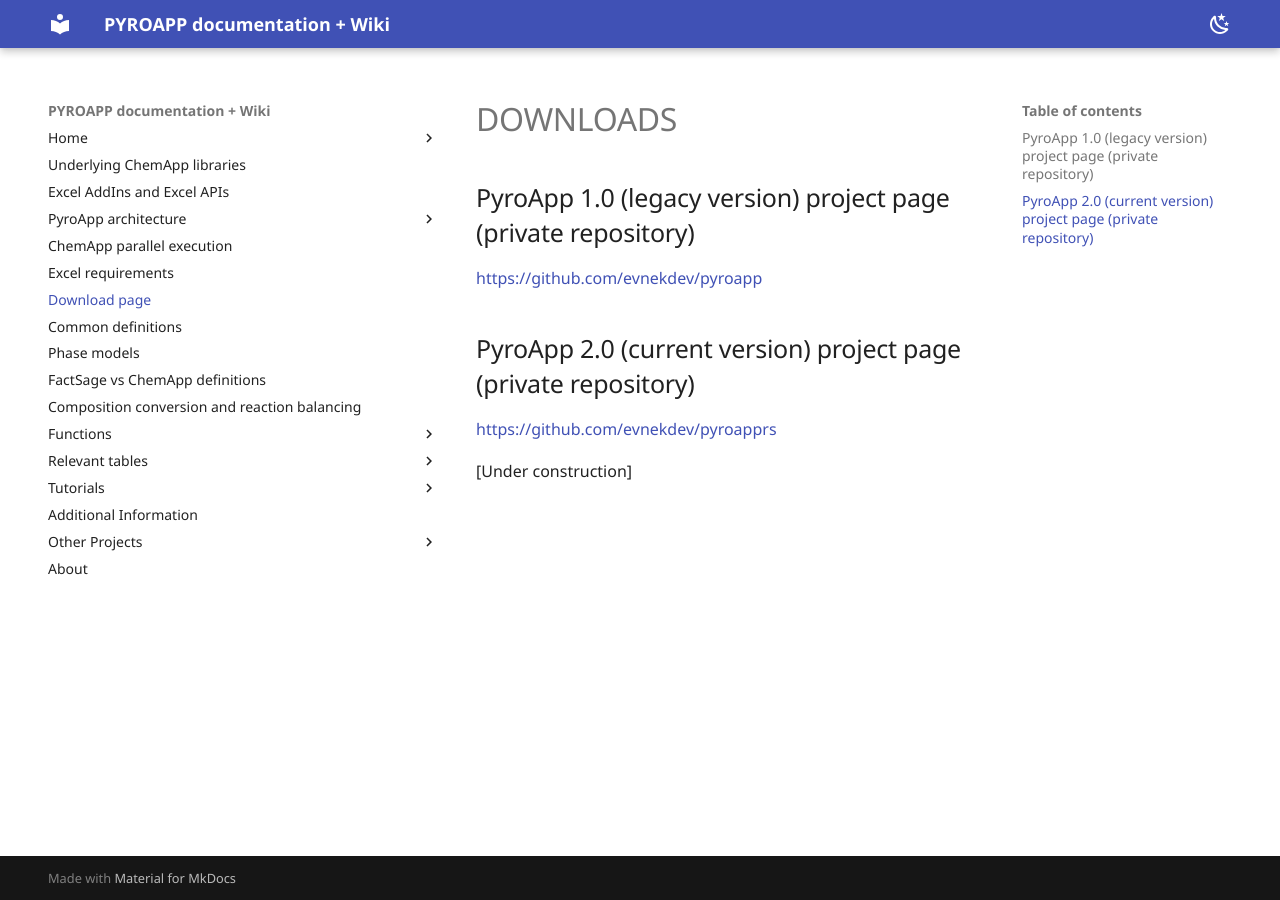
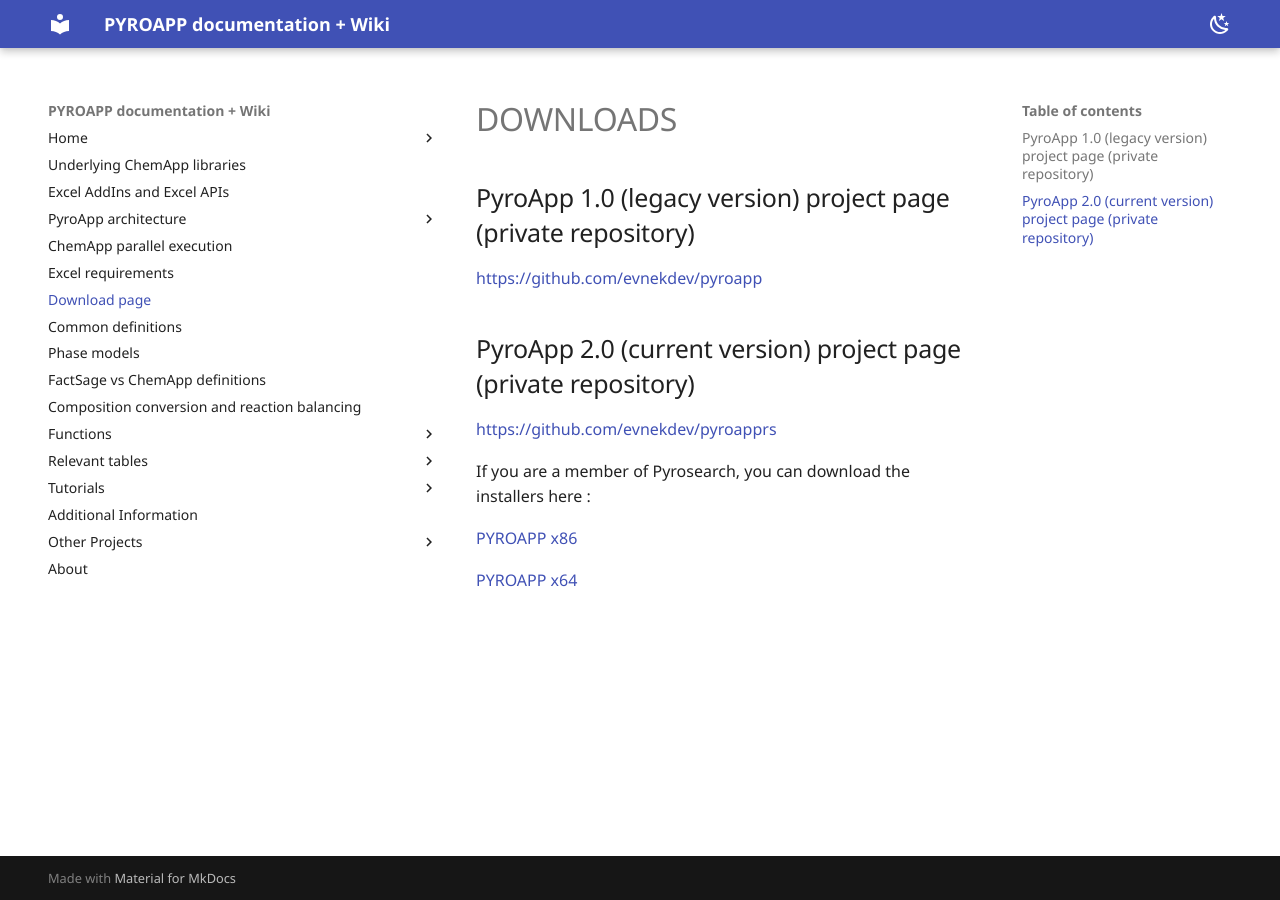
Before and after one commit to evnekdev/pyroapp-docs, an MkDocs documentation site: the page built from docs/download.md, in a window 1280 px wide. Built offline with MkDocs 1.6.1 and Material for MkDocs 9.7.7, drawn with Linux system fonts in a browser that asks for light colours; some web fonts are replaced.

Commit message:
added OneDrive download links

```diff
--- a/docs/download.md
+++ b/docs/download.md
@@ -8,4 +8,8 @@
 
 <https://github.com/evnekdev/pyroapprs>
 
-[Under construction]
+If you are a member of Pyrosearch, you can download the installers here :
+
+[PYROAPP x86](https://uq-my.sharepoint.com/:u:/r/personal/uqenekho_uq_edu_au/Documents/PYROAPP%20INSTALLER/PYROAPP-Setup-0.1.0-x86.exe?csf=1&web=1&e=pOw30j)
+
+[PYROAPP x64](https://uq-my.sharepoint.com/:u:/r/personal/uqenekho_uq_edu_au/Documents/PYROAPP%20INSTALLER/PYROAPP-Setup-0.1.0-x64.exe?csf=1&web=1&e=tfjILQ)
```
